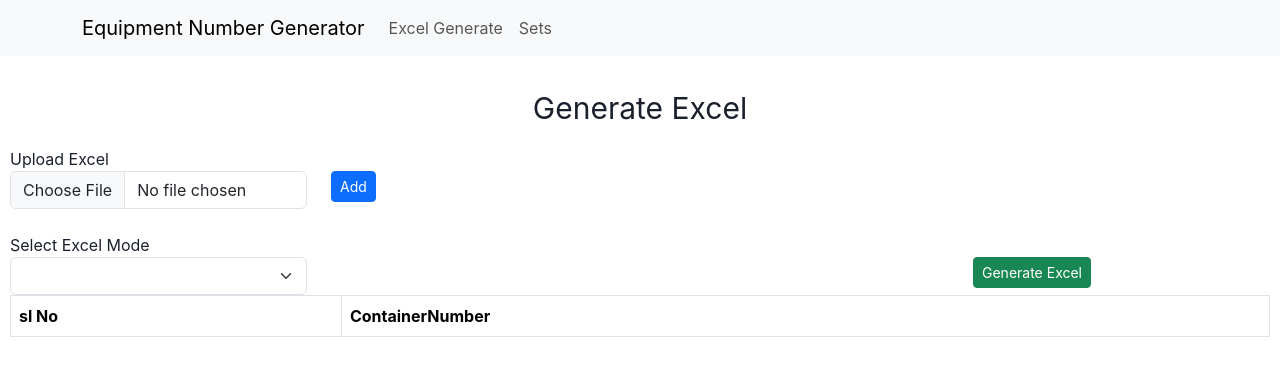
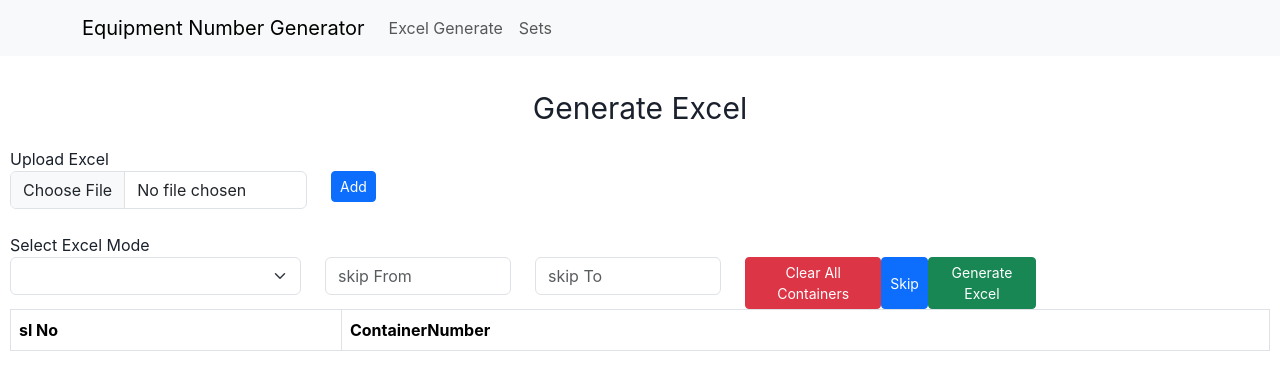
Before and after one commit to muhammedshafeeque/EquipmentNumberGenerator, a React (Create React App) app: page /excel in a window 1280 px wide. Shown: the top 390 px of the page. Built offline with nearby package versions, Linux system fonts and the light colour scheme.

Commit message:
updating

```diff
--- a/src/Pages/GenerateEquipmentNumbers.jsx
+++ b/src/Pages/GenerateEquipmentNumbers.jsx
@@ -17,6 +17,7 @@ const GenerateEquipmentNumbers = () => {
   const [loading, setLoading] = useState(false);
   const [progres,setProgress]=useState(0)
   const toast=useToast()
+  const [skip,setSkip]=useState(0)
   // const gen = rn.generator({
   //   min: 1000000,
   //   max: 10000000,
@@ -129,6 +130,7 @@ const GenerateEquipmentNumbers = () => {
       </Form>
       {containerNumbers.length ? (
         <Box display={"flex"} mt={5} justifyContent={"flex-end"} width={"100%"}>
+
           <Button
             colorScheme="green"
             onClick={() => {
--- a/src/Pages/GenerateExcel.jsx
+++ b/src/Pages/GenerateExcel.jsx
@@ -14,6 +14,8 @@ function GenerateExcel() {
   const [containers, setContainers] = useState([]);
   const [set, setSet] = useState();
   const [sets, setSets] = useState([]);
+  const [skipFrom,setSkipFrom]=useState(0)
+  const [skipTo,setSkipTo]=useState(0)
   const { equipments } = Store();
   useEffect(() => {
     setSets(JSON.parse(localStorage.getItem(SETS)));
@@ -123,7 +125,7 @@ function GenerateExcel() {
             </Row>
           )}
 
-          <Row className="mt-4">
+          <Row className="mt-4 col-md-12">
             <div className="col-md-3">
               <label htmlFor="">Select Excel Mode</label>
               <Form.Select onChange={handleSelectSet}>
@@ -136,14 +138,37 @@ function GenerateExcel() {
                 })}
               </Form.Select>
             </div>
-            <div className="col-md-6"></div>
-            <div className="col-md-3 ">
+            <div className="col-md-2">
+            <Form.Control placeholder="skip From" type="number" className="mt-4"/>
+            </div>
+            <div className="col-md-2">
+            <Form.Control placeholder="skip To" type="number" className="mt-4"/>
+            </div>
+            <div className="col-md-3 " style={{display:'flex' ,justifyContent:'space-between'}} >
+
+              <Button
+                className="btn btn-sm btn-danger mt-4 float-rignt mr-2"
+                onClick={()=>{
+                  setContainers([])
+                }}
+                style={{marginRight:'1 rem'}}
+              >
+                Clear All Containers
+              </Button>
+              <Button
+                className="btn btn-sm btn-primary mt-4  ml-2 float-rignt"
+                onClick={handleGenerate}
+              >
+                Skip
+              </Button>
               <Button
                 className="btn btn-sm btn-success mt-4 float-rignt"
                 onClick={handleGenerate}
               >
                 Generate Excel
               </Button>
+
+
             </div>
           </Row>
         </Form>
```
